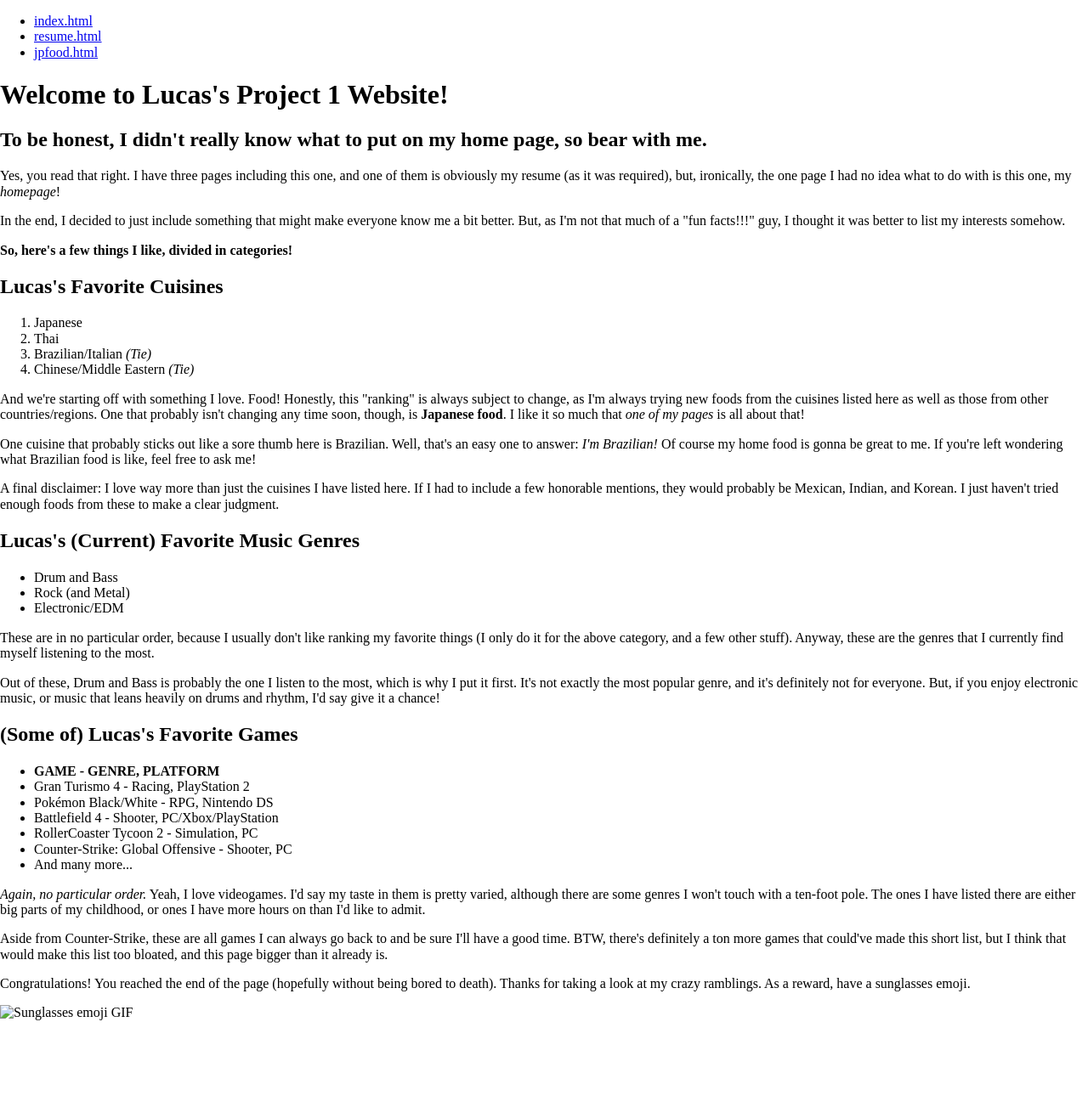
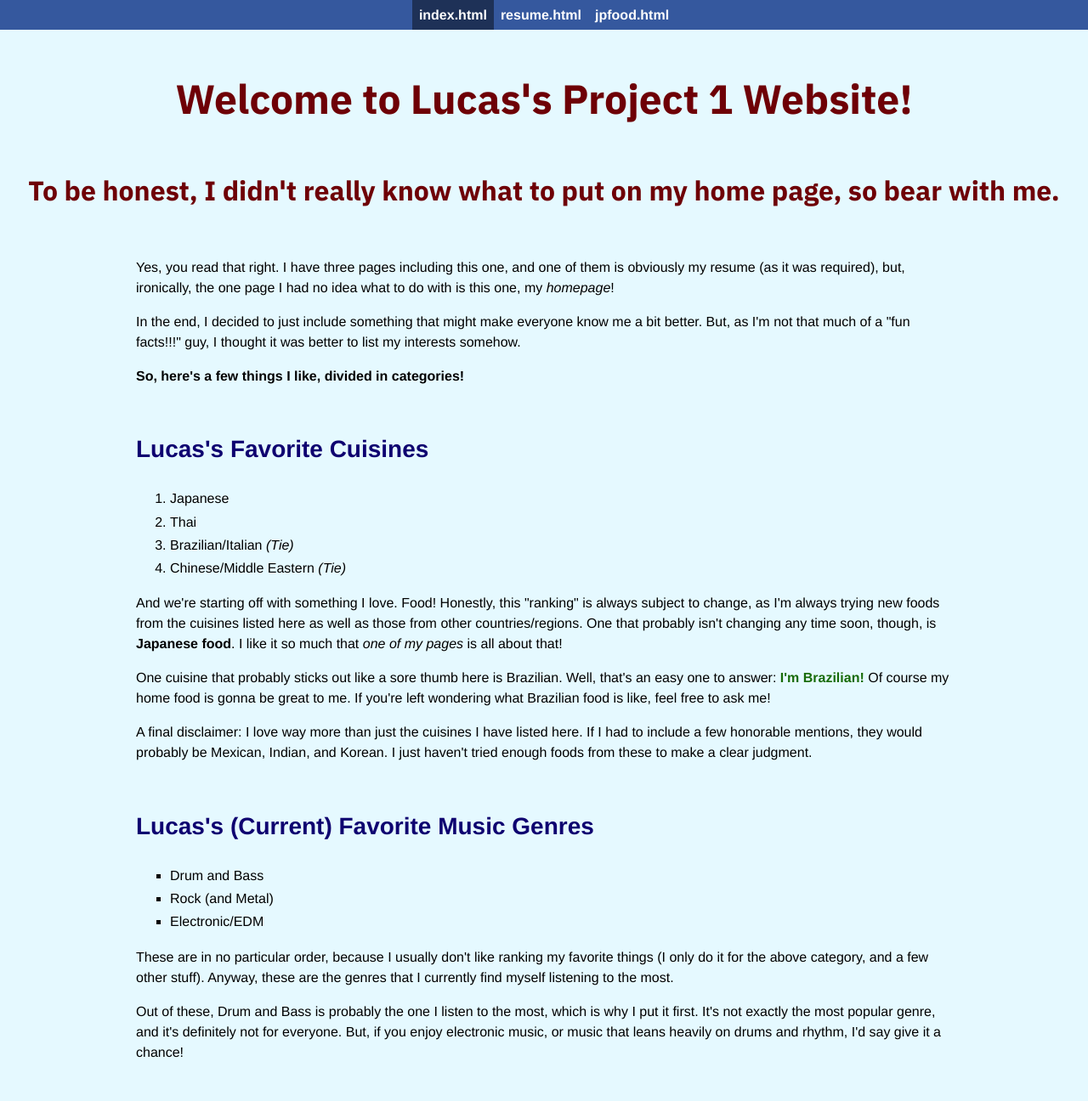
Before and after one commit to lcostawang/project1, a plain HTML site: page index.html in a window 1280 px wide. Shown: the top 1296 px of the page at 85% size. Before the commit the page ends 1202 px from the top, so only its background shows below. Drawn offline with Linux system fonts and the light colour scheme.

Commit message:
Wrote up style.css

```diff
--- a/css/style.css
+++ b/css/style.css
@@ -1,2 +1,197 @@
 body{
+  background-color: #e5f9ff;
+  font-family: Helvetica, sans-serif;
+  color: black;
+  font-size: 1em;
+  line-height: 1.5;
 }
+
+nav{
+  background-color: #35589e;
+  width: 100%;
+  overflow: hidden;
+  margin: 0 auto;
+  text-align: center;
+}
+
+nav ul{
+  list-style-type: none;
+  padding: 0;
+  margin: 0;
+  display: inline-block;
+  vertical-align: top;
+}
+
+nav ul li{
+  float: left;
+}
+
+nav ul li a{
+  display: block;
+  padding: 0.25em 0.5em;
+  color: white;
+  font-weight: bold;
+  text-decoration: none;
+}
+
+nav ul li a:hover{
+  background-color: #1e3157;
+}
+
+nav #onpage{
+  background-color: #1e3157;
+}
+
+header{
+  box-sizing: border-box;
+  width: 100%;
+  margin: 0 auto;
+  padding-top: 0.2em;
+  font-family: 'IBM Plex Sans', Helvetica, sans-serif;
+  font-weight: bold;
+  text-align: center;
+}
+
+header h1{
+  color: #6e0006;
+  font-size: 3em;
+  padding-top: 0.2em;
+  padding-bottom: 0.2em;
+}
+
+header h2{
+  color: #6e0006;
+  font-size: 2em;
+  padding-top: 0.2em;
+  padding-bottom: 0.2em;
+}
+
+header h3{
+  color: black;
+  font-size: 1.5em;
+  padding-top: 0.1em;
+  padding-bottom: 0.1em;
+}
+
+div{
+  box-sizing: border-box;
+  width: 75%;
+  margin: 3em auto;
+}
+
+section{
+  box-sizing: border-box;
+  width: 75%;
+  margin: 3em auto;
+}
+
+footer{
+  box-sizing: border-box;
+  width: 75%;
+  padding-top: 0.75em;
+  margin: 0 auto;
+  text-align: right;
+}
+
+.fixed{
+  width: 1260px;
+}
+
+p{
+  clear: left;
+}
+
+ul{
+  list-style-type: disc;
+  line-height: 1.7;
+}
+
+.squarelist{
+  list-style-type: square;
+}
+
+ol{
+  list-style-type: decimal;
+  line-height: 1.7;
+}
+
+#numerals{
+  list-style-type: upper-roman;
+}
+
+h2{
+  font-weight: bold;
+  font-size: 1.75em;
+  padding-top: 0.2em;
+  padding-bottom: 0;
+  color: #0e0170;
+}
+
+h3{
+  font-size: 1.2em;
+  padding-top: 0.1em;
+  padding-bottom: 0;
+}
+
+img{
+  padding: 0;
+  border: 0.18em solid #0e0170;
+}
+
+header img{
+  border: none;
+  width: 100px;
+  height: 125px;
+}
+
+#emoji{
+  border: none;
+  float: right;
+  width: 100px;
+  height: 100px;
+}
+
+#gyudon{
+  width: 218px;
+  height: 250px;
+}
+
+#ramen{
+  width: 218px;
+  height: 250px;
+}
+
+#katsu{
+  width: 430px;
+  height: 250px;
+}
+
+iframe{
+  display: block;
+  box-sizing: border-box;
+  width: 720px;
+  height: 360px;
+  margin: 2.5em auto;
+}
+
+footer p{
+  clear: none;
+}
+
+strong{
+  font-weight: bold;
+}
+
+em{
+  font-style: italic;
+}
+
+#greentext{
+  font-style: normal;
+  font-weight: bold;
+  color: #176b08;
+}
+
+#blkheader{
+  color: black;
+}
```
